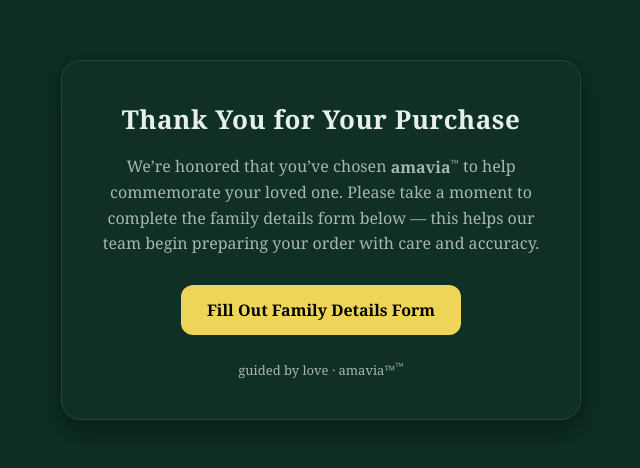
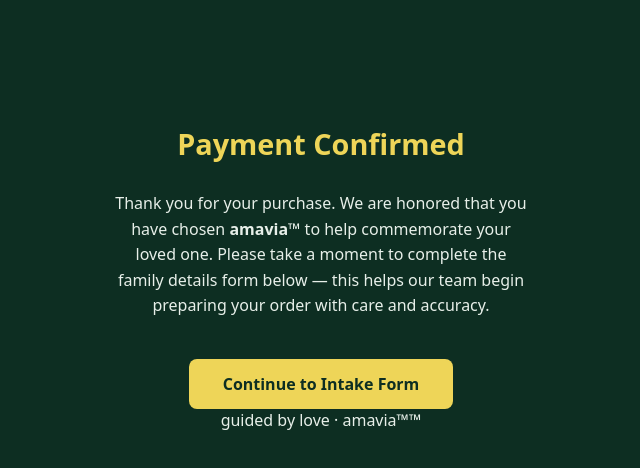
Before and after one commit to amavialife/amavia-cart, a website: page success.html in a window 1280 px wide. Shown: the part 160-628 px from the top of the page, without its empty margins (319-959 px from the left). Drawn offline with Linux system fonts and the light colour scheme.

Commit message:
Update success.html

```diff
--- a/success.html
+++ b/success.html
@@ -1,85 +1,39 @@
 <!doctype html>
 <html lang="en">
 <head>
-  <meta charset="utf-8" />
-  <meta name="viewport" content="width=device-width, initial-scale=1" />
-  <title>Thank You · amavia™</title>
+<meta charset="utf-8">
+<meta name="viewport" content="width=device-width,initial-scale=1">
+<title>Payment Confirmed · amavia™</title>
 <style>
-    :root {
-      --bg:#0d2e22;
-      --panel:#102f25;
-      --line:#1d4a39;
-      --text:#e7efe9;
-      --muted:#a7b7af;
-      --accent:#eed558;
+  body {
+    background-color: #0d2e22;
+    color: #e7efe9;
+    font-family: system-ui, -apple-system, 'Segoe UI', Roboto, Helvetica, Arial, sans-serif;
+    display: flex; flex-direction: column; align-items: center; justify-content: center;
+    height: 100vh; text-align: center; padding: 20px;
   }
-    * { box-sizing:border-box; }
-    body {
-      margin:0;
-      font-family: "Georgia", "Times New Roman", serif;
-      background: var(--bg);
-      color: var(--text);
-      display: flex;
-      align-items: center;
-      justify-content: center;
-      min-height: 100vh;
-      padding: 40px 20px;
-    }
-    .card {
-      max-width: 520px;
-      background: var(--panel);
-      border: 1px solid var(--line);
-      border-radius: 20px;
-      padding: 40px 28px;
-      text-align: center;
-      box-shadow: 0 10px 25px rgba(0,0,0,0.35);
-    }
-    h1 {
-      margin-top: 0;
-      font-size: 26px;
-      letter-spacing: 0.5px;
-      font-weight: 600;
-    }
-    p {
-      font-size: 16px;
-      line-height: 1.6;
-      color: var(--muted);
-      margin: 14px 0 28px;
-    }
+  h1 { color: #eed558; font-size: 1.8em; margin-bottom: 0.4em; }
+  p { max-width: 420px; line-height: 1.6; }
   a.btn {
     display: inline-block;
-      background: var(--accent);
-      color: #000;
+    background: #eed558;
+    color: #0d2e22;
     text-decoration: none;
-      font-weight: 700;
-      border-radius: 12px;
-      padding: 14px 26px;
-      transition: all 0.2s ease;
+    font-weight: 600;
+    padding: 14px 34px;
+    border-radius: 8px;
+    margin-top: 24px;
+    transition: all 0.25s ease;
   }
-    a.btn:hover {
-      filter: brightness(1.05);
-      transform: translateY(-2px);
-    }
-    footer {
-      margin-top: 24px;
-      font-size: 13px;
-      color: var(--muted);
-    }
-    .tm { font-size:10px; vertical-align:super; }
+  a.btn:hover { background: #f1e47a; }
 </style>
 </head>
-
 <body>
-  <div class="card">
-    <h1>Thank You for Your Purchase</h1>
-    <p>We’re honored that you’ve chosen <strong>amavia<span class="tm">™</span></strong> to help commemorate your loved one.
+    <h1>Payment Confirmed</h1>
+    <p>Thank you for your purchase. We are honored that you have chosen <strong>amavia<span class="tm">™</span></strong> to help commemorate your loved one.
     Please take a moment to complete the family details form below — this helps our team begin preparing your order with care and accuracy.</p>
-
     <!-- 🟢 Replace with your real Tally form link -->
-    <a href="https://tally.so/r/yourformid" target="_blank" class="btn">
-      Fill Out Family Details Form
-    </a>
-
+    <a href="https://amavia.life/#writtenservicespaymentthankyou" class="btn">Continue to Intake Form</a>
     <footer>guided by love · amavia™<span class="tm">™</span></footer>
   </div>
 </body>
```
Lines whose indentation alone changed are shown as unchanged.
